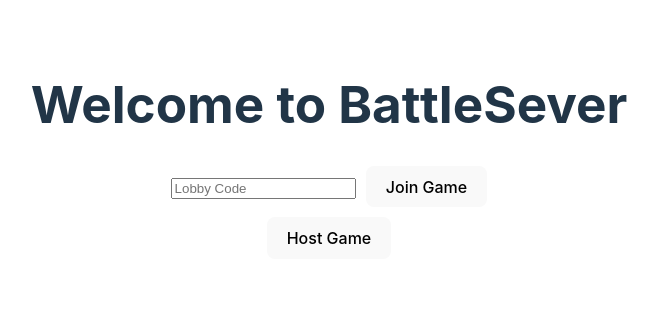
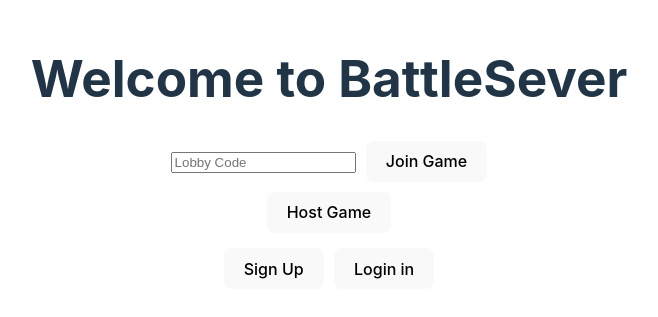
Before and after one commit to bluewolf44/BattleServer, a React (Vite) app in the folder frontend/: page / in a window 1280 px wide. Shown: the part 245-562 px from the top of the page, without its empty margins (311-969 px from the left). Built offline with nearby package versions, Linux system fonts and the light colour scheme.

Commit message:
Update assuming there doesn't need a account to play

```diff
--- a/frontend/src/Lobby.css
+++ b/frontend/src/Lobby.css
@@ -5,3 +5,7 @@
 #JoinButton {
     margin-left: 10px;
 }
+
+.AccountButton {
+     margin: 5px;
+}
--- a/frontend/src/Lobby.jsx
+++ b/frontend/src/Lobby.jsx
@@ -12,6 +12,10 @@ function Lobby({HandleHost}) {
             <div id = "HostDiv">
                 <button onClick={HandleHost}>Host Game</button>
             </div>
+            <div>
+                <button className = "AccountButton">Sign Up</button>
+                <button className = "AccountButton">Login in</button>
+            </div>
         </>
     )
 }
```
Also changed, not shown: 2 other files (tests, documents, lock files or other folders).
